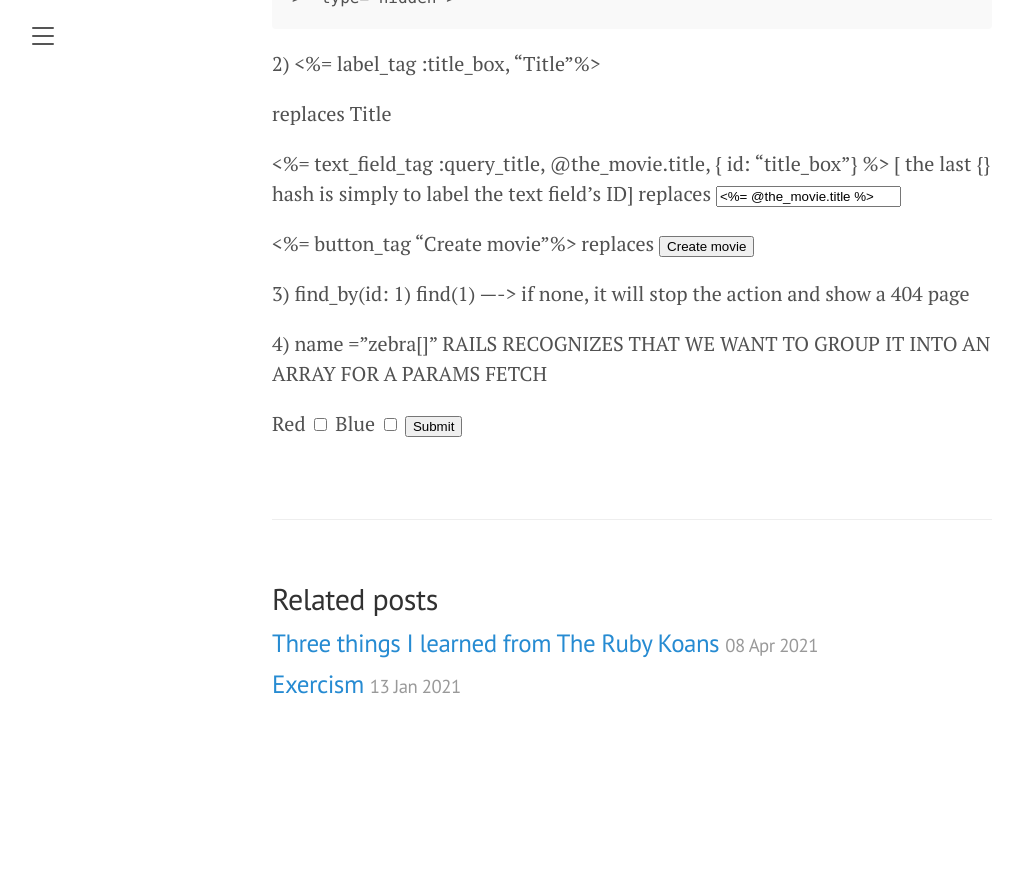
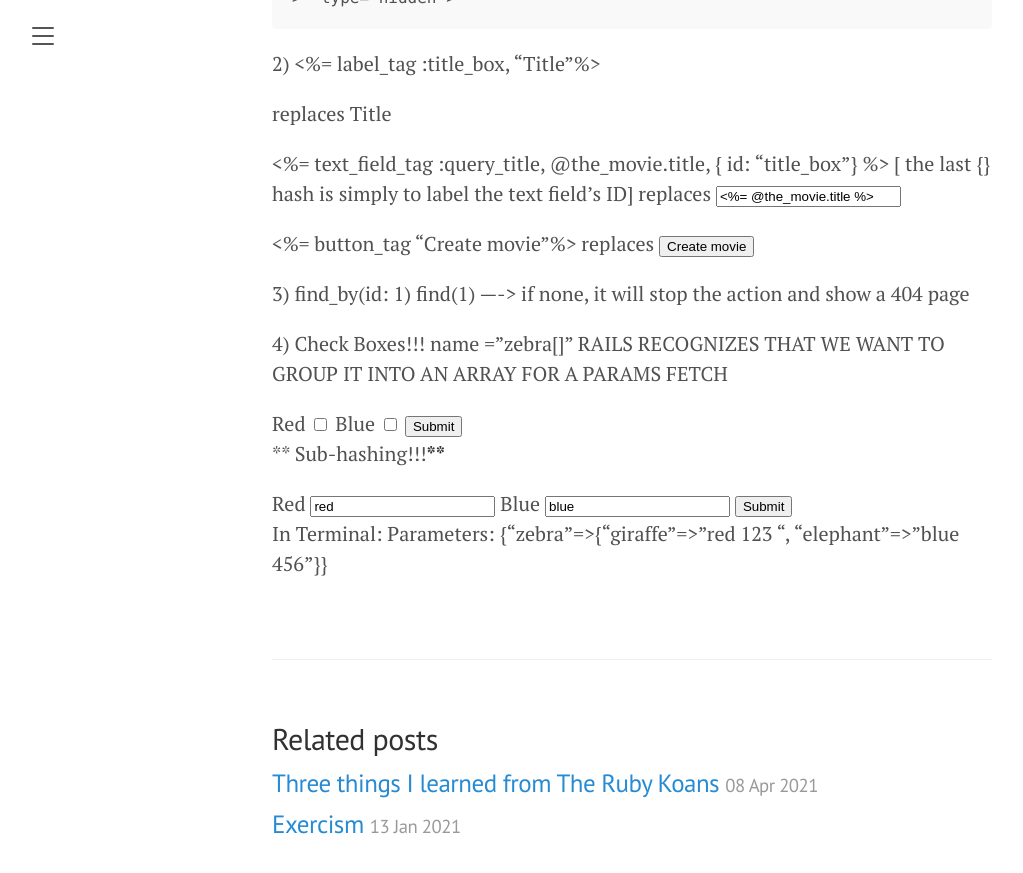
Before and after one commit to hnguyen999/learning_journal, a Jekyll site: the page built from _posts/2021-04-15-helper-methods.md, in a window 1280 px wide and 900 px high, scrolled down 1174 px. Shown: the top 873 px of the window, without its empty margins (8-1031 px from the left). Built offline with Jekyll 4.4.1, drawn with Linux system fonts in a browser that asks for light colours; our own code applies the rules of GitHub Pages for plain Markdown files; before the commit the page ends 1934 px from its top, so only the background shows below that.

Commit message:
Update 2021-04-15-helper-methods.md

```diff
--- a/_posts/2021-04-15-helper-methods.md
+++ b/_posts/2021-04-15-helper-methods.md
@@ -59,7 +59,8 @@ Part 2:
 3) find_by(id: 1)
    find(1) ----> if none, it will stop the action and show a 404 page
 
-4) name ="zebra[]" RAILS RECOGNIZES THAT WE WANT TO GROUP IT INTO AN ARRAY FOR A PARAMS FETCH
+4) Check Boxes!!!
+  name ="zebra[]" RAILS RECOGNIZES THAT WE WANT TO GROUP IT INTO AN ARRAY FOR A PARAMS FETCH
   <form>
 
   <label>Red</label>
@@ -70,3 +71,19 @@ Part 2:
 
   <button>Submit</button>
   </form>
+
+
+**  Sub-hashing!!!******
+  <form>
+
+  <label>Red</label>
+  <input  name="zebra[giraffe]" value="red">
+
+  <label>Blue</label>
+  <input  name="zebra[elephant]" value="blue">
+
+  <button>Submit</button>
+  </form>
+
+In Terminal:
+Parameters: {"zebra"=>{"giraffe"=>"red 123 ", "elephant"=>"blue 456"}}
```
